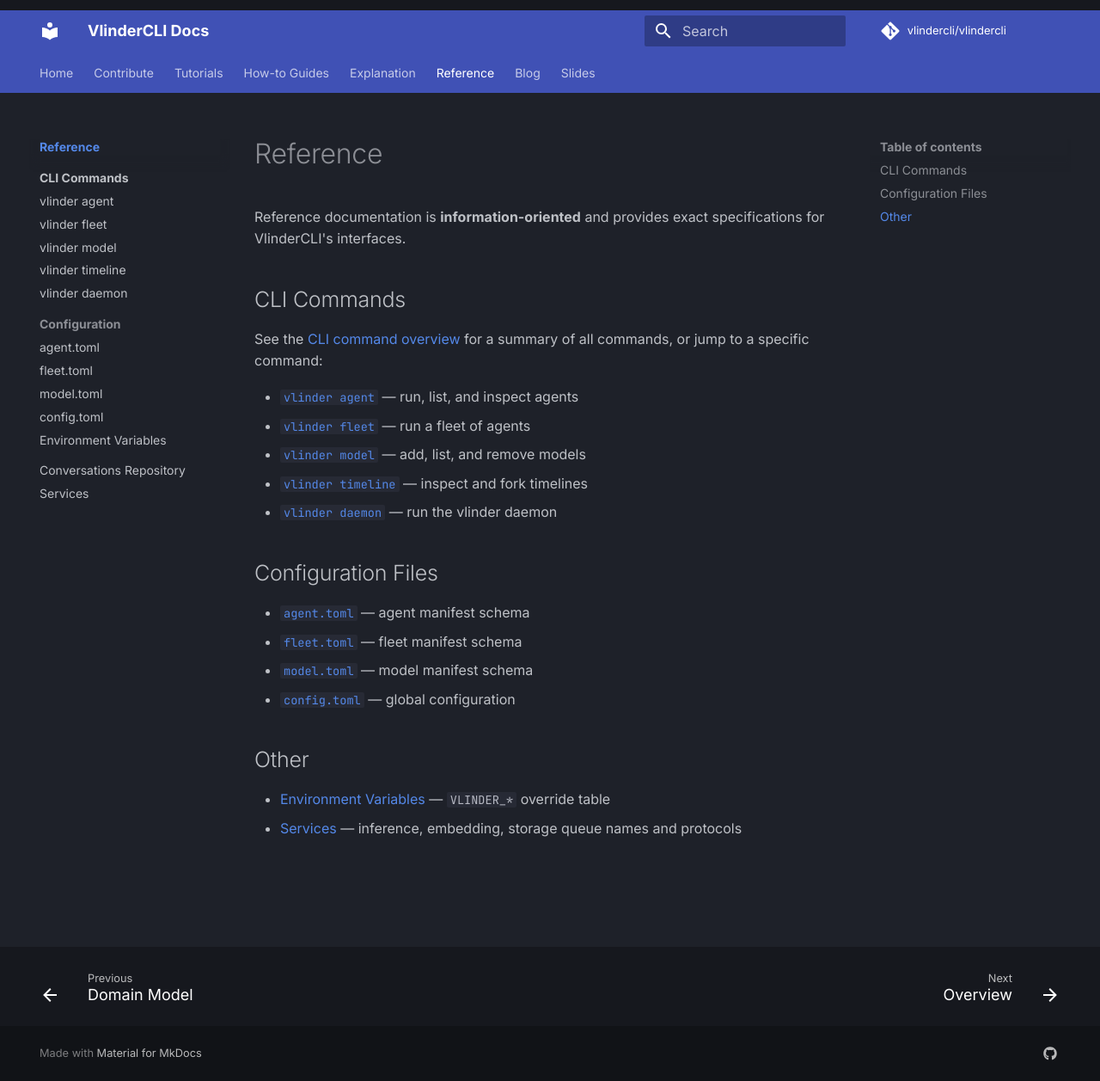
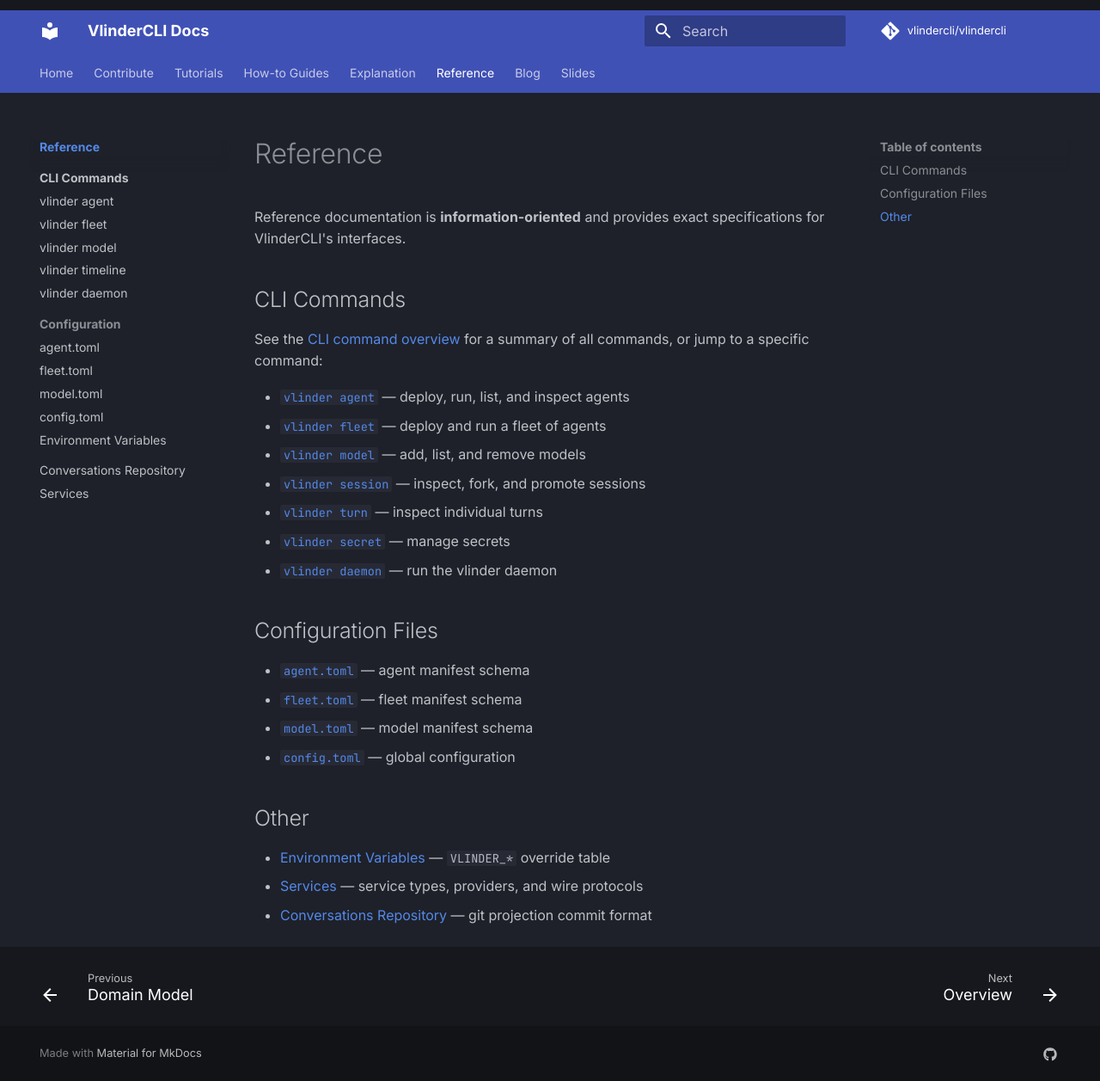
Before and after one commit to vlindercli/public-docs, an MkDocs documentation site: the page built from docs/content/reference/index.md, in a window 1280 px wide and 1257 px high. Shown: the whole window at 86% size. Built offline with MkDocs 1.6.1 and Material for MkDocs 9.7.7, drawn with Linux system fonts in a browser that asks for light colours; comment, search, counter and statistics services are not loaded.

Commit message:
Update reference index: session/turn/secret, conversations repo

```diff
--- a/docs/content/reference/index.md
+++ b/docs/content/reference/index.md
@@ -6,10 +6,12 @@ Reference documentation is **information-oriented** and provides exact specifica
 
 See the [CLI command overview](cli/index.md) for a summary of all commands, or jump to a specific command:
 
-- [`vlinder agent`](cli/agent.md) — run, list, and inspect agents
-- [`vlinder fleet`](cli/fleet.md) — run a fleet of agents
+- [`vlinder agent`](cli/agent.md) — deploy, run, list, and inspect agents
+- [`vlinder fleet`](cli/fleet.md) — deploy and run a fleet of agents
 - [`vlinder model`](cli/model.md) — add, list, and remove models
-- [`vlinder timeline`](cli/timeline.md) — inspect and fork timelines
+- [`vlinder session`](cli/session.md) — inspect, fork, and promote sessions
+- [`vlinder turn`](cli/turn.md) — inspect individual turns
+- [`vlinder secret`](cli/secret.md) — manage secrets
 - [`vlinder daemon`](cli/daemon.md) — run the vlinder daemon
 
 ## Configuration Files
@@ -22,4 +24,5 @@ See the [CLI command overview](cli/index.md) for a summary of all commands, or j
 ## Other
 
 - [Environment Variables](environment-variables.md) — `VLINDER_*` override table
-- [Services](services.md) — inference, embedding, storage queue names and protocols
+- [Services](services.md) — service types, providers, and wire protocols
+- [Conversations Repository](conversations-repo.md) — git projection commit format
```
